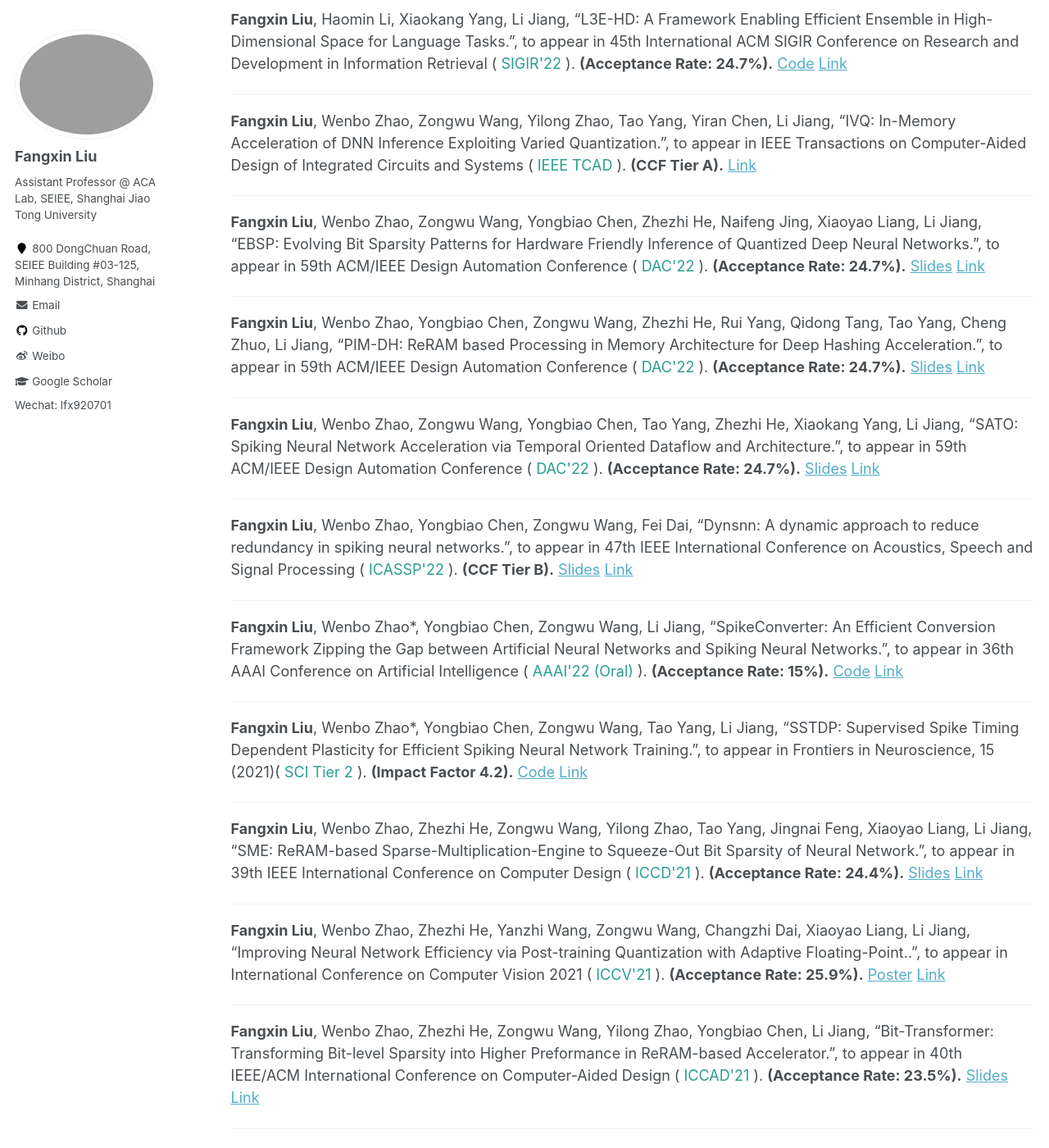
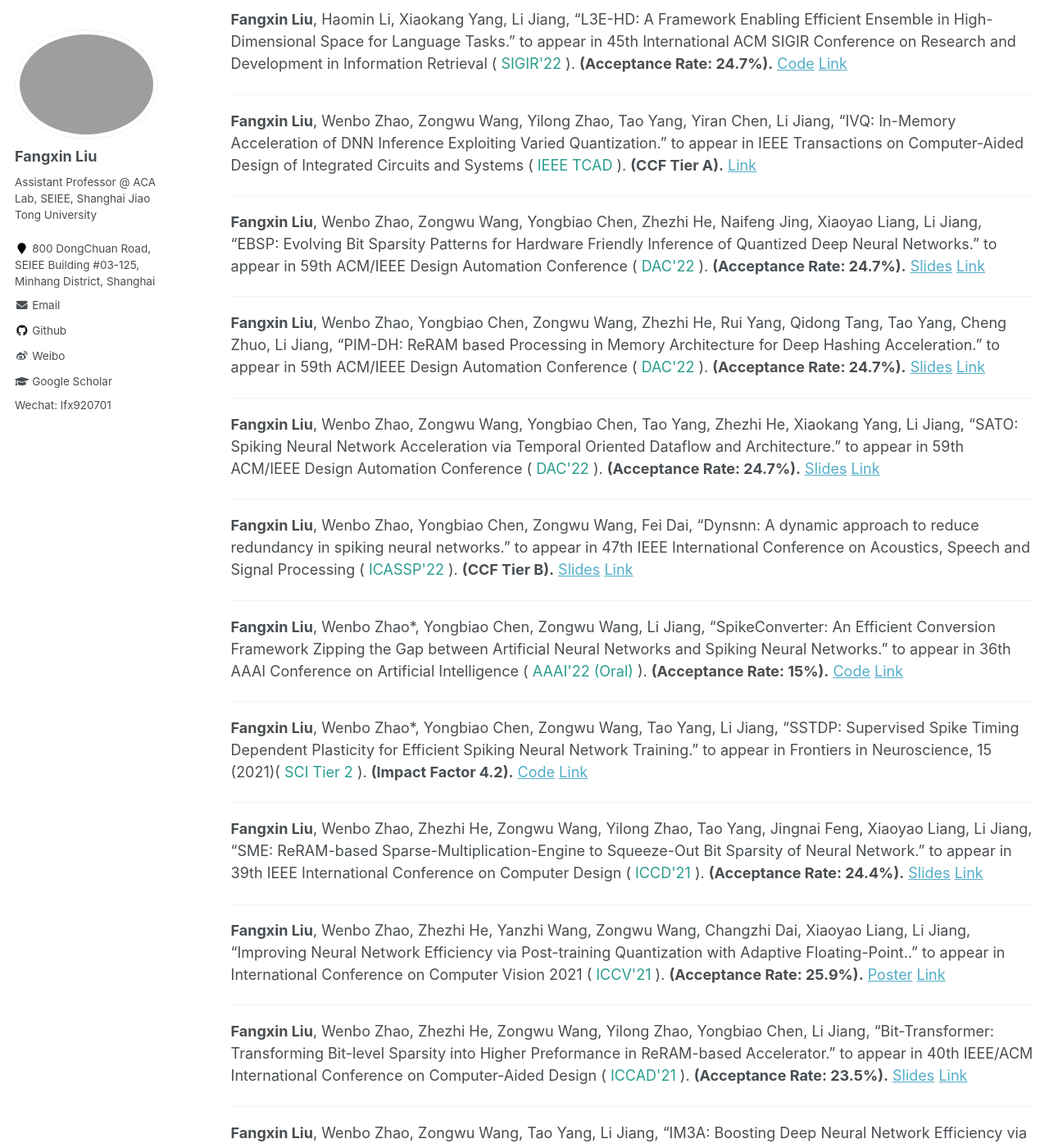
Before and after one commit to xywangbuaa/xywang.github.io, a Jekyll site: the page built from _pages/publications.md, in a window 1280 px wide and 1400 px high, scrolled down 470 px. Shown: the whole window at 82% size. Built offline with Jekyll 4.4.1, drawn with Linux system fonts in a browser that asks for light colours; some of the changed text lies outside the part shown.

Commit message:
Update publications.md

```diff
--- a/_pages/publications.md
+++ b/_pages/publications.md
@@ -14,78 +14,78 @@
 **Fangxin Liu**, Zongwu Wang, Yongbiao Chen, Zhezhi He, Tao Yang, Xiaoyao Liang, Li Jiang, "SoBS-X: Squeeze-Out Bit Sparsity for ReRAM-Crossbar-Based Neural Network Accelerator.", IEEE Transactions on Computer Aided Design of Integrated Circuits and Systems ( <font color="#2a9d8f">IEEE TCAD</font>), 2022. **(CCF Tier A).** [Link](https://ieeexplore.ieee.org/document/9769275)
 
 --------
-**Fangxin Liu**, Haomin Li, Xiaokang Yang, Li Jiang, "L3E-HD: A Framework Enabling Efficient Ensemble in High-Dimensional Space for Language Tasks.", to appear in 45th International ACM SIGIR Conference on Research and Development in Information Retrieval ( <font color="#2a9d8f">SIGIR'22 </font> ). **(Acceptance Rate: 24.7%).** [Code](https://github.com/MXHX7199/SIGIR22-EnsembleHDC) [Link](https://dl.acm.org/doi/abs/10.1145/3477495.3531761)
+**Fangxin Liu**, Haomin Li, Xiaokang Yang, Li Jiang, "L3E-HD: A Framework Enabling Efficient Ensemble in High-Dimensional Space for Language Tasks." to appear in 45th International ACM SIGIR Conference on Research and Development in Information Retrieval ( <font color="#2a9d8f">SIGIR'22 </font> ). **(Acceptance Rate: 24.7%).** [Code](https://github.com/MXHX7199/SIGIR22-EnsembleHDC) [Link](https://dl.acm.org/doi/abs/10.1145/3477495.3531761)
 
 --------
 
-**Fangxin Liu**, Wenbo Zhao, Zongwu Wang, Yilong Zhao, Tao Yang, Yiran Chen, Li Jiang,  "IVQ: In-Memory Acceleration of DNN Inference Exploiting Varied Quantization.", to appear in IEEE Transactions on Computer-Aided Design of Integrated Circuits and Systems ( <font color="#2a9d8f"> IEEE TCAD </font> ). **(CCF Tier A).** [Link](https://ieeexplore.ieee.org/document/972425)
+**Fangxin Liu**, Wenbo Zhao, Zongwu Wang, Yilong Zhao, Tao Yang, Yiran Chen, Li Jiang,  "IVQ: In-Memory Acceleration of DNN Inference Exploiting Varied Quantization." to appear in IEEE Transactions on Computer-Aided Design of Integrated Circuits and Systems ( <font color="#2a9d8f"> IEEE TCAD </font> ). **(CCF Tier A).** [Link](https://ieeexplore.ieee.org/document/972425)
 
 --------
 
-**Fangxin Liu**, Wenbo Zhao, Zongwu Wang, Yongbiao Chen, Zhezhi He, Naifeng Jing, Xiaoyao Liang, Li Jiang, "EBSP: Evolving Bit Sparsity Patterns for Hardware Friendly Inference of Quantized Deep Neural Networks.", to appear in 59th ACM/IEEE Design Automation Conference ( <font color="#2a9d8f"> DAC'22 </font> ). **(Acceptance Rate: 24.7%).** [Slides](/files/%5BDAC-2022%5DEBSP_slides.pdf) [Link](/files/%5BDAC-2022%5DEBSP_preprint.pdf)
+**Fangxin Liu**, Wenbo Zhao, Zongwu Wang, Yongbiao Chen, Zhezhi He, Naifeng Jing, Xiaoyao Liang, Li Jiang, "EBSP: Evolving Bit Sparsity Patterns for Hardware Friendly Inference of Quantized Deep Neural Networks." to appear in 59th ACM/IEEE Design Automation Conference ( <font color="#2a9d8f"> DAC'22 </font> ). **(Acceptance Rate: 24.7%).** [Slides](/files/%5BDAC-2022%5DEBSP_slides.pdf) [Link](/files/%5BDAC-2022%5DEBSP_preprint.pdf)
 
 --------
 
-**Fangxin Liu**, Wenbo Zhao, Yongbiao Chen, Zongwu Wang, Zhezhi He, Rui Yang, Qidong Tang, Tao Yang, Cheng Zhuo, Li Jiang, "PIM-DH: ReRAM based Processing in Memory Architecture for Deep Hashing Acceleration.", to appear in 59th ACM/IEEE Design Automation Conference ( <font color="#2a9d8f">DAC'22 </font> ). **(Acceptance Rate: 24.7%).** [Slides](/files/%5BDAC-2022%5DPIM-DH_slides.pdf) [Link](/files/%5BDAC-2022%5DPIM-DH_preprint.pdf)
+**Fangxin Liu**, Wenbo Zhao, Yongbiao Chen, Zongwu Wang, Zhezhi He, Rui Yang, Qidong Tang, Tao Yang, Cheng Zhuo, Li Jiang, "PIM-DH: ReRAM based Processing in Memory Architecture for Deep Hashing Acceleration." to appear in 59th ACM/IEEE Design Automation Conference ( <font color="#2a9d8f">DAC'22 </font> ). **(Acceptance Rate: 24.7%).** [Slides](/files/%5BDAC-2022%5DPIM-DH_slides.pdf) [Link](/files/%5BDAC-2022%5DPIM-DH_preprint.pdf)
 
 --------
 
-**Fangxin Liu**, Wenbo Zhao, Zongwu Wang, Yongbiao Chen, Tao Yang, Zhezhi He, Xiaokang Yang, Li Jiang, "SATO: Spiking Neural Network Acceleration via Temporal Oriented Dataflow and Architecture.", to appear in 59th ACM/IEEE Design Automation Conference ( <font color="#2a9d8f">DAC'22 </font> ). **(Acceptance Rate: 24.7%).** [Slides](/files/%5BDAC-2022%5DSATO_slides.pdf) [Link](/files/%5BDAC-2022%5DSATO_preprint.pdf)
+**Fangxin Liu**, Wenbo Zhao, Zongwu Wang, Yongbiao Chen, Tao Yang, Zhezhi He, Xiaokang Yang, Li Jiang, "SATO: Spiking Neural Network Acceleration via Temporal Oriented Dataflow and Architecture." to appear in 59th ACM/IEEE Design Automation Conference ( <font color="#2a9d8f">DAC'22 </font> ). **(Acceptance Rate: 24.7%).** [Slides](/files/%5BDAC-2022%5DSATO_slides.pdf) [Link](/files/%5BDAC-2022%5DSATO_preprint.pdf)
 
 --------
 
-**Fangxin Liu**, Wenbo Zhao, Yongbiao Chen, Zongwu Wang, Fei Dai,  "Dynsnn: A dynamic approach to reduce redundancy in spiking neural networks.", to appear in 47th IEEE International Conference on Acoustics, Speech and Signal Processing ( <font color="#2a9d8f">ICASSP'22 </font> ). **(CCF Tier B).** [Slides](/files/%5BICASSP-22%5DDynSNN_poster.pdf) [Link](/files/%5BICASSP-22%5DDynSNN_preprint.pdf)
+**Fangxin Liu**, Wenbo Zhao, Yongbiao Chen, Zongwu Wang, Fei Dai,  "Dynsnn: A dynamic approach to reduce redundancy in spiking neural networks." to appear in 47th IEEE International Conference on Acoustics, Speech and Signal Processing ( <font color="#2a9d8f">ICASSP'22 </font> ). **(CCF Tier B).** [Slides](/files/%5BICASSP-22%5DDynSNN_poster.pdf) [Link](/files/%5BICASSP-22%5DDynSNN_preprint.pdf)
 
 --------
 
-**Fangxin Liu**, Wenbo Zhao*, Yongbiao Chen, Zongwu Wang, Li Jiang, "SpikeConverter: An Efficient Conversion Framework Zipping the Gap between Artificial Neural Networks and Spiking Neural Networks.", to appear in 36th AAAI Conference on Artificial Intelligence ( <font color="#2a9d8f">AAAI'22 (Oral)</font> ). **(Acceptance Rate: 15%).** [Code](/files/%AAAI-22%SpikeConverter_poster.pdf) [Link](https://www.aaai.org/AAAI22Papers/AAAI-364.LiuF.pdf)
+**Fangxin Liu**, Wenbo Zhao*, Yongbiao Chen, Zongwu Wang, Li Jiang, "SpikeConverter: An Efficient Conversion Framework Zipping the Gap between Artificial Neural Networks and Spiking Neural Networks." to appear in 36th AAAI Conference on Artificial Intelligence ( <font color="#2a9d8f">AAAI'22 (Oral)</font> ). **(Acceptance Rate: 15%).** [Code](/files/%AAAI-22%SpikeConverter_poster.pdf) [Link](https://www.aaai.org/AAAI22Papers/AAAI-364.LiuF.pdf)
 
 --------
 
-**Fangxin Liu**, Wenbo Zhao*, Yongbiao Chen, Zongwu Wang, Tao Yang, Li Jiang, "SSTDP: Supervised Spike Timing Dependent Plasticity for Efficient Spiking Neural Network Training.", to appear in Frontiers in Neuroscience, 15 (2021)( <font color="#2a9d8f">SCI Tier 2</font> ). **(Impact Factor 4.2).** [Code](https://github.com/MXHX7199/SNN-SSTDP) [Link](https://www.frontiersin.org/articles/10.3389/fnins.2021.756876/full)
+**Fangxin Liu**, Wenbo Zhao*, Yongbiao Chen, Zongwu Wang, Tao Yang, Li Jiang, "SSTDP: Supervised Spike Timing Dependent Plasticity for Efficient Spiking Neural Network Training." to appear in Frontiers in Neuroscience, 15 (2021)( <font color="#2a9d8f">SCI Tier 2</font> ). **(Impact Factor 4.2).** [Code](https://github.com/MXHX7199/SNN-SSTDP) [Link](https://www.frontiersin.org/articles/10.3389/fnins.2021.756876/full)
 
 --------
 
-**Fangxin Liu**, Wenbo Zhao, Zhezhi He, Zongwu Wang, Yilong Zhao, Tao Yang, Jingnai Feng, Xiaoyao Liang, Li Jiang, "SME: ReRAM-based Sparse-Multiplication-Engine to Squeeze-Out Bit Sparsity of Neural Network.", to appear in 39th IEEE International Conference on Computer Design ( <font color="#2a9d8f">ICCD'21 </font> ). **(Acceptance Rate: 24.4%).** [Slides](/files/%ICCD-21%SME_slides.pdf) [Link](https://ieeexplore.ieee.org/document/9643646)
+**Fangxin Liu**, Wenbo Zhao, Zhezhi He, Zongwu Wang, Yilong Zhao, Tao Yang, Jingnai Feng, Xiaoyao Liang, Li Jiang, "SME: ReRAM-based Sparse-Multiplication-Engine to Squeeze-Out Bit Sparsity of Neural Network." to appear in 39th IEEE International Conference on Computer Design ( <font color="#2a9d8f">ICCD'21 </font> ). **(Acceptance Rate: 24.4%).** [Slides](/files/%ICCD-21%SME_slides.pdf) [Link](https://ieeexplore.ieee.org/document/9643646)
 
 --------
 
-**Fangxin Liu**, Wenbo Zhao, Zhezhi He, Yanzhi Wang, Zongwu Wang, Changzhi Dai, Xiaoyao Liang, Li Jiang, "Improving Neural Network Efficiency via Post-training Quantization with Adaptive Floating-Point..", to appear in International Conference on Computer Vision 2021 ( <font color="#2a9d8f">ICCV'21 </font> ). **(Acceptance Rate: 25.9%).** [Poster](/files/%ICCV-21%AFP_poster.pdf) [Link](https://openaccess.thecvf.com/content/ICCV2021/html/Liu_Improving_Neural_Network_Efficiency_via_Post-Training_Quantization_With_Adaptive_Floating-Point_ICCV_2021_paper.html)
+**Fangxin Liu**, Wenbo Zhao, Zhezhi He, Yanzhi Wang, Zongwu Wang, Changzhi Dai, Xiaoyao Liang, Li Jiang, "Improving Neural Network Efficiency via Post-training Quantization with Adaptive Floating-Point.." to appear in International Conference on Computer Vision 2021 ( <font color="#2a9d8f">ICCV'21 </font> ). **(Acceptance Rate: 25.9%).** [Poster](/files/%ICCV-21%AFP_poster.pdf) [Link](https://openaccess.thecvf.com/content/ICCV2021/html/Liu_Improving_Neural_Network_Efficiency_via_Post-Training_Quantization_With_Adaptive_Floating-Point_ICCV_2021_paper.html)
 
 --------
 
-**Fangxin Liu**, Wenbo Zhao, Zhezhi He, Zongwu Wang, Yilong Zhao, Yongbiao Chen, Li Jiang,  "Bit-Transformer: Transforming Bit-level Sparsity into Higher Preformance in ReRAM-based Accelerator.", to appear in 40th IEEE/ACM International Conference on Computer-Aided Design ( <font color="#2a9d8f">ICCAD'21 </font> ). **(Acceptance Rate: 23.5%).** [Slides](/files/%ICCAD-21%Bit-Transformer_preprint.pdf") [Link](https://ieeexplore.ieee.org/document/9643569)
+**Fangxin Liu**, Wenbo Zhao, Zhezhi He, Zongwu Wang, Yilong Zhao, Yongbiao Chen, Li Jiang,  "Bit-Transformer: Transforming Bit-level Sparsity into Higher Preformance in ReRAM-based Accelerator." to appear in 40th IEEE/ACM International Conference on Computer-Aided Design ( <font color="#2a9d8f">ICCAD'21 </font> ). **(Acceptance Rate: 23.5%).** [Slides](/files/%ICCAD-21%Bit-Transformer_preprint.pdf") [Link](https://ieeexplore.ieee.org/document/9643569)
 
 --------
 
-**Fangxin Liu**, Wenbo Zhao, Zongwu Wang, Tao Yang, Li Jiang, "IM3A: Boosting Deep Neural Network Efficiency via In-Memory Addressing-Assisted Acceleration.", to appear in 31st Great Lakes Symposium on VLSI  ( <font color="#2a9d8f">GLSVLSI'21 </font> ). **(Acceptance Rate: 24%).** [Slides](/files/%ICCAD-21%Bit-Transformer_preprint.pdf") [Link](https://dl.acm.org/doi/abs/10.1145/3453688.3461491)
+**Fangxin Liu**, Wenbo Zhao, Zongwu Wang, Tao Yang, Li Jiang, "IM3A: Boosting Deep Neural Network Efficiency via In-Memory Addressing-Assisted Acceleration." to appear in 31st Great Lakes Symposium on VLSI  ( <font color="#2a9d8f">GLSVLSI'21 </font> ). **(Acceptance Rate: 24%).** [Slides](/files/%ICCAD-21%Bit-Transformer_preprint.pdf") [Link](https://dl.acm.org/doi/abs/10.1145/3453688.3461491)
 
 --------
 
-Yongbiao Chen, **Fangxin Liu**, et al. "TransHash: Transformer-based Hamming Hashing for Efficient Image Retrieval.", to appear in ACM International Conference on Multimedia Retrieval 2022( <font color="#2a9d8f">ICMR'22 </font> ). **(Acceptance Rate: 30%).** [Link](https://dl.acm.org/doi/abs/10.1145/3512527.3531405)
+Yongbiao Chen, **Fangxin Liu**, et al. "TransHash: Transformer-based Hamming Hashing for Efficient Image Retrieval." to appear in ACM International Conference on Multimedia Retrieval 2022( <font color="#2a9d8f">ICMR'22 </font> ). **(Acceptance Rate: 30%).** [Link](https://dl.acm.org/doi/abs/10.1145/3512527.3531405)
 
 --------
 
 
-Yongbiao Chen, **Fangxin Liu**, et al. "Supervised Contrastive Vehicle Quantization for Efficient Vehicle Retrieval..", to appear in ACM International Conference on Multimedia Retrieval 2022( <font color="#2a9d8f">ICMR'22 </font> ). **(Acceptance Rate: 30%).** [Link](https://dl.acm.org/doi/abs/10.1145/3512527.3531432)
+Yongbiao Chen, **Fangxin Liu**, et al. "Supervised Contrastive Vehicle Quantization for Efficient Vehicle Retrieval.." to appear in ACM International Conference on Multimedia Retrieval 2022( <font color="#2a9d8f">ICMR'22 </font> ). **(Acceptance Rate: 30%).** [Link](https://dl.acm.org/doi/abs/10.1145/3512527.3531432)
 
 --------
 
 
-Zongwu Wang, **Fangxin Liu**, et al. "Self-Terminated Write of Multi-Level Cell ReRAM for Efficient Neuromorphic Computing.", to appear in 25th Design, Automation and Test in Europe Conference ( <font color="#2a9d8f">DATE'22< </font> ). **(Best Paper Award)).** [Slides](/files/%DATE-22%STW_slides.pdf") [Link](/files/%DATE-22%STW_preprint.pdf)
+Zongwu Wang, **Fangxin Liu**, et al. "Self-Terminated Write of Multi-Level Cell ReRAM for Efficient Neuromorphic Computing." to appear in 25th Design, Automation and Test in Europe Conference ( <font color="#2a9d8f">DATE'22< </font> ). **(Best Paper Award)).** [Slides](/files/%DATE-22%STW_slides.pdf") [Link](/files/%DATE-22%STW_preprint.pdf)
 
 --------
 
 
-Tao Yang, **Fangxin Liu**, et al. "DTQAtten: Leveraging Dynamic Token-based Quantization for Efficient Attention Architecture.", to appear in 25th Design, Automation and Test in Europe Conference ( <font color="#2a9d8f">DATE'22 </font> ). **(nominated for best paper award).** [Slides](/files/%DATE-22%DTQAtten_slides.pdf") [Link](/files/%DATE-22%DTQAtten_preprint.pdf)
+Tao Yang, **Fangxin Liu**, et al. "DTQAtten: Leveraging Dynamic Token-based Quantization for Efficient Attention Architecture." to appear in 25th Design, Automation and Test in Europe Conference ( <font color="#2a9d8f">DATE'22 </font> ). **(nominated for best paper award).** [Slides](/files/%DATE-22%DTQAtten_slides.pdf") [Link](/files/%DATE-22%DTQAtten_preprint.pdf)
 
 --------
 
-Qidong Tang, **Fangxin Liu**, et al. "HAWIS: Hardware-Aware Automated WIdth Search for Accurate, Energy-Efficient and Robust Binary Neural Network on ReRAM Dot-Product Engine.", to appear in 27th Asia and South Pacific Design Automation Conference ( <font color="#2a9d8f">ASP-DAC'22 </font> ). **(Acceptance Rate: 36.5%).** [Slides](/files/%ASPDAC-22%HAWIS_slides.pdf") [Link](/files/%ASPDAC-22%HAWIS_preprint.pdf)
+Qidong Tang, **Fangxin Liu**, et al. "HAWIS: Hardware-Aware Automated WIdth Search for Accurate, Energy-Efficient and Robust Binary Neural Network on ReRAM Dot-Product Engine." to appear in 27th Asia and South Pacific Design Automation Conference ( <font color="#2a9d8f">ASP-DAC'22 </font> ). **(Acceptance Rate: 36.5%).** [Slides](/files/%ASPDAC-22%HAWIS_slides.pdf") [Link](/files/%ASPDAC-22%HAWIS_preprint.pdf)
 
 --------
 
-Tao Yang, **Fangxin Liu**, et al. "PIMGCN: A ReRAM-based PIM Design for Graph Convolutional Network Acceleration.", to appear in Design Automation Conference ( <font color="#2a9d8f">DAC'21 </font> ). **(Acceptance Rate: 26.5%).**  [Link](https://ieeexplore.ieee.org/abstract/document/9586231)
+Tao Yang, **Fangxin Liu**, et al. "PIMGCN: A ReRAM-based PIM Design for Graph Convolutional Network Acceleration." to appear in Design Automation Conference ( <font color="#2a9d8f">DAC'21 </font> ). **(Acceptance Rate: 26.5%).**  [Link](https://ieeexplore.ieee.org/abstract/document/9586231)
 
 --------
 <!-- {% for post in site.publications reversed %}
```
